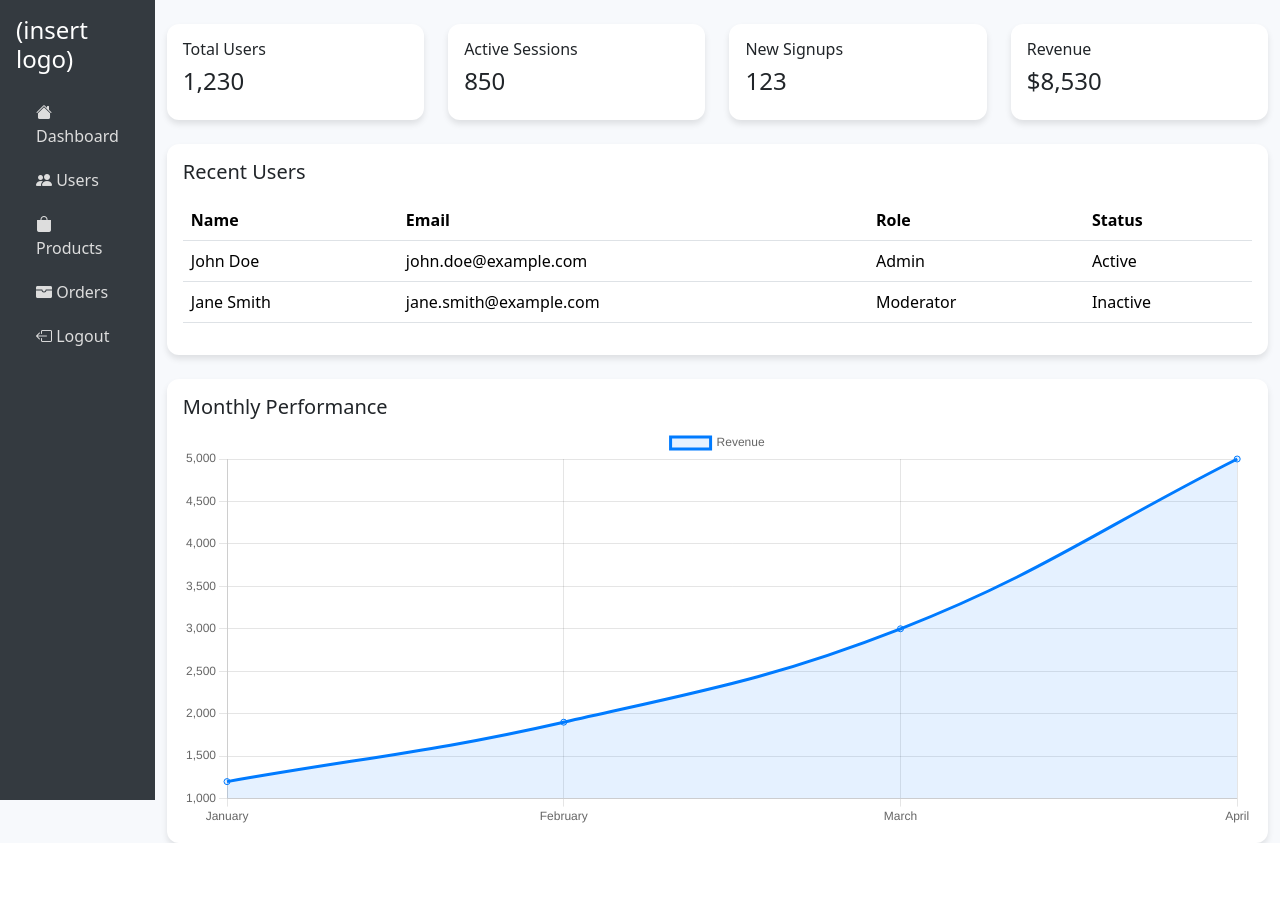
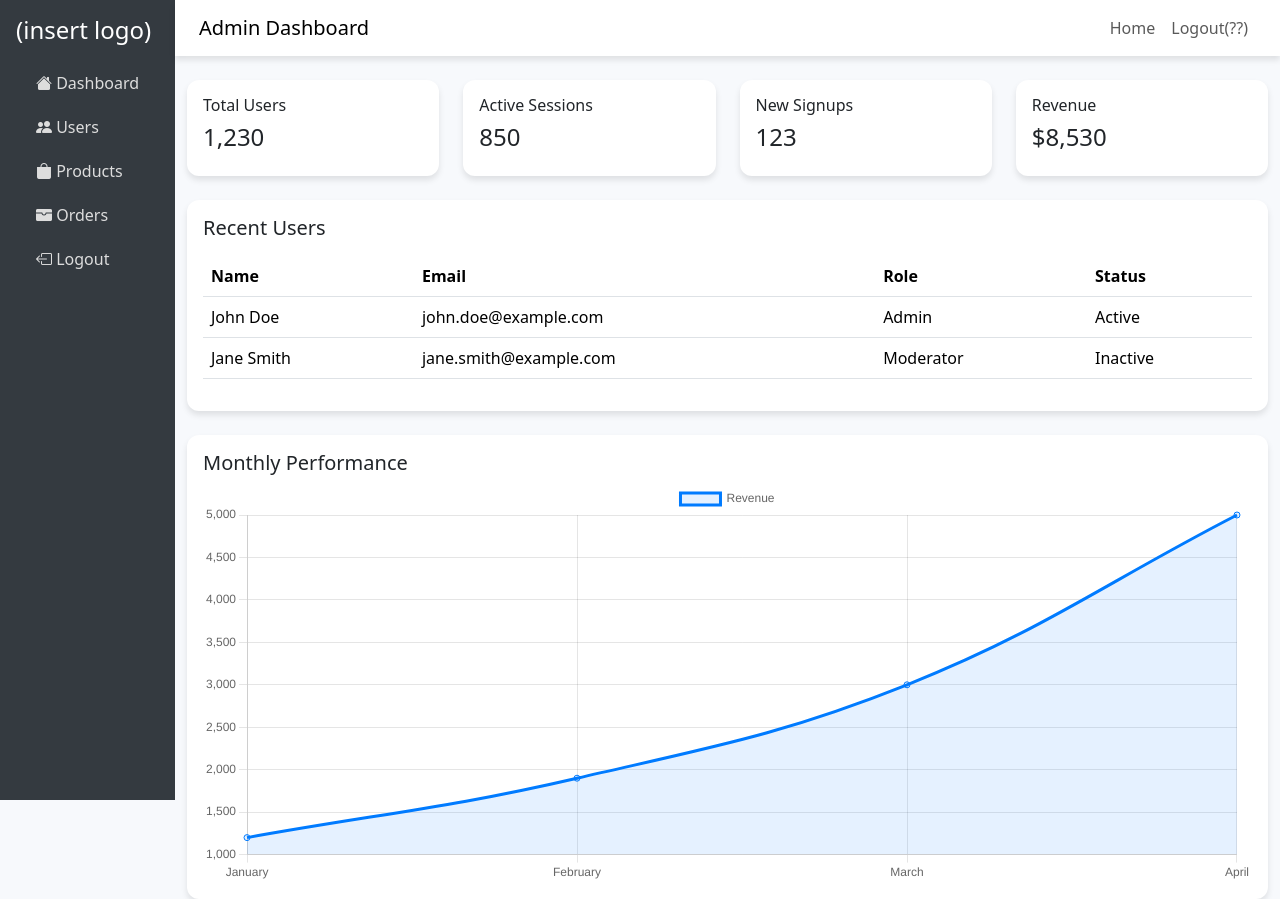
Before and after one commit to caesar0041/ads, a PHP site: page /admin_dashboard/index.php in a window 1280 px wide. Before the commit the page ends 843 px from the top, so only its background shows below. Run offline with PHP 8.4, Linux system fonts and the light colour scheme; the visitor is signed in with stand-in values (Sample User, id 1).

Commit message:
MOST FINAL NA TUHAY

```diff
--- a/admin_dashboard/index.php
+++ b/admin_dashboard/index.php
@@ -1,6 +1,20 @@
 <?php require_once('../templates/admin_header.php');
 
 ?>
+    <!-- Main Content -->
+    <div class="flex-grow-1">
+        <!-- Top Navbar -->
+        <nav class="navbar navbar-expand-lg navbar-light navbar-custom px-4">
+            <a class="navbar-brand" href="#">Admin Dashboard</a>
+            <ul class="navbar-nav ms-auto">
+                <li class="nav-item">
+                    <a class="nav-link" href="<?php echo BASE_URL;?>">Home</a>
+                </li>
+                <li class="nav-item">
+                    <a class="nav-link" href="<?php echo BASE_URL;?>">Logout(??)</a>
+                </li>
+            </ul>
+        </nav>
 
         <!-- Content -->
         <div class="container mt-4">
--- a/config.php
+++ b/config.php
@@ -1,2 +1,2 @@
-<?php define('BASE_URL', 'http://127.0.0.1/ads_final/');
+<?php define('BASE_URL', 'http://127.0.0.1:3000/');
 define('SITE_NAME', 'ThriftSHOP(ph)');
--- a/function.php
+++ b/function.php
@@ -1,13 +1,14 @@
+
 <?php
 class Database {
     private static $conn;
 
     public static function connect() {
         if (!self::$conn) {
-            $host = '127.0.0.1:3307';
-            $dbname = 'thrift_shop';
+            $host = '127.0.0.1';
+            $dbname = 'ads_final';
             $user = 'root';
-            $pass = '04129';
+            $pass = '';
             $dsn = "mysql:host=$host;dbname=$dbname";
             try {
                 self::$conn = new PDO($dsn, $user, $pass);
--- a/login.php
+++ b/login.php
@@ -1,3 +1,4 @@
+
 <?php
 session_start();
 require_once('templates/header1.php');
--- a/mysql/thrift_shop.sql
+++ b/mysql/thrift_shop.sql
@@ -82,5 +82,7 @@
 
 
 
-
+insert into users (username, fname, lname, role, pw) values ('admin','admin','user','admin','$2y$10$8V7R3TcmP3v3RjaftEeVK.cuSO3Z0kUxhdCce3bwPcI8llXQ5tv9O');
+select * from users;
+delete from users where user_id=1;
 show tables;
```
Also changed, not shown: register.php (+8 -1 lines), index.php (line endings or trailing spaces), mysql/thrift_shop_procedures.sql (line endings or trailing spaces).
